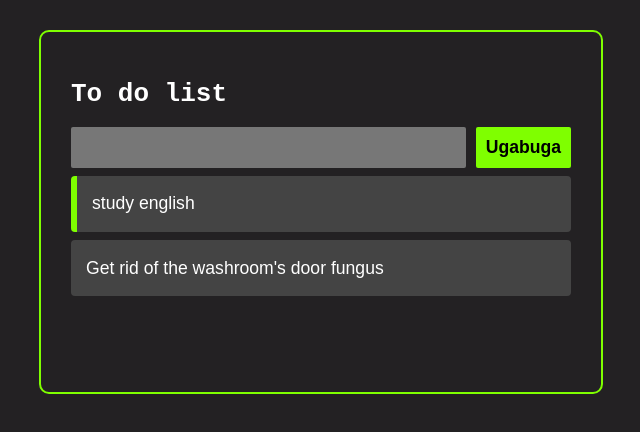
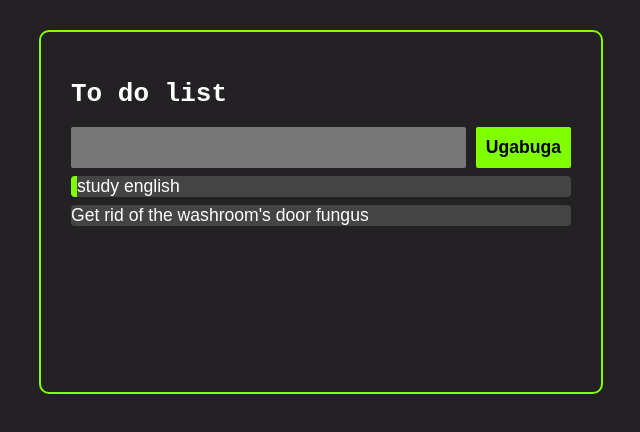
Before and after one commit to Marco-Antonio-Furtado/lista-react, a React (Create React App) app: page / in a window 1280 px wide. Shown: the top 432 px of the page, without its empty margins (319-959 px from the left). Built offline with nearby package versions, Linux system fonts and the light colour scheme.

Commit message:
Utilizando a função de completar a tarefa e passando o id da tarefa como parametro

```diff
--- a/src/components/Task.js
+++ b/src/components/Task.js
@@ -1,11 +1,12 @@
 import '../styles/task.css'
 
-function Task({ task }){
+function Task({ task, handleTaskClick }){
     return(
-        <div className="task-container"
+        <div className="task-container"  onClick={() => handleTaskClick(task.id)}
         style={task.completed ? { borderLeft: "6px solid chartreuse" }: {}}
         >
-            <p className="task">{task.title}</p>
+                {task.title}
+
         </div>
     )
 }
```
